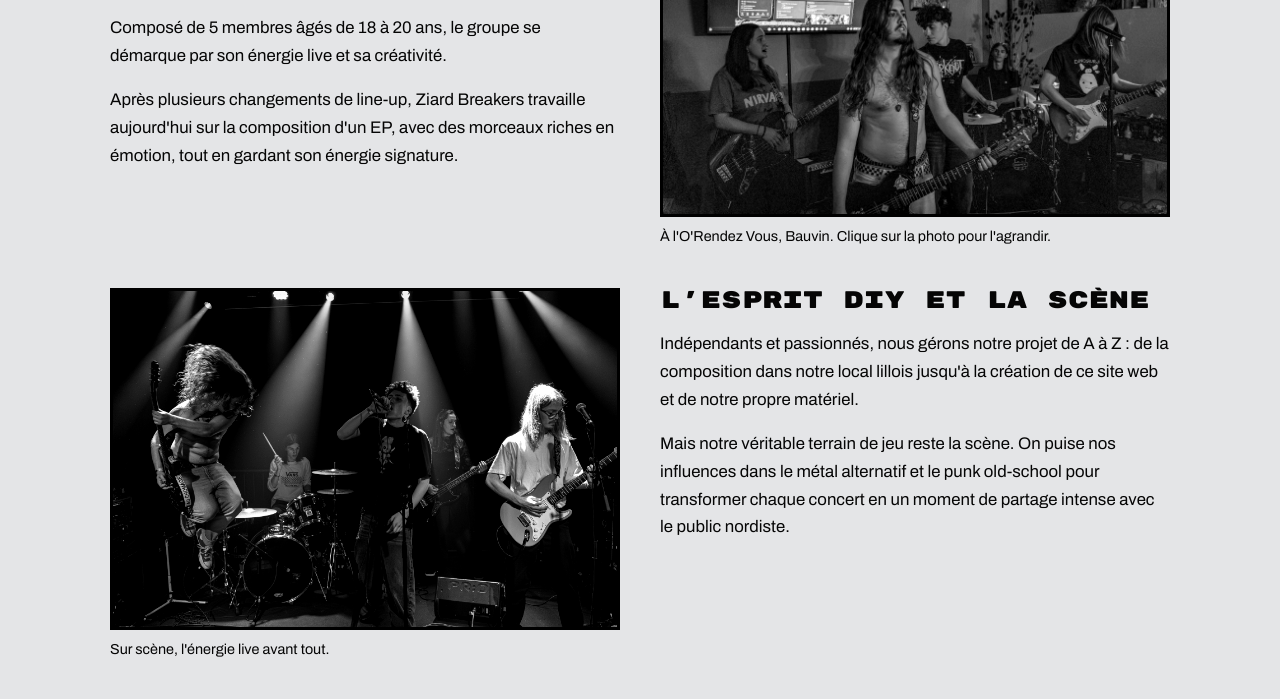
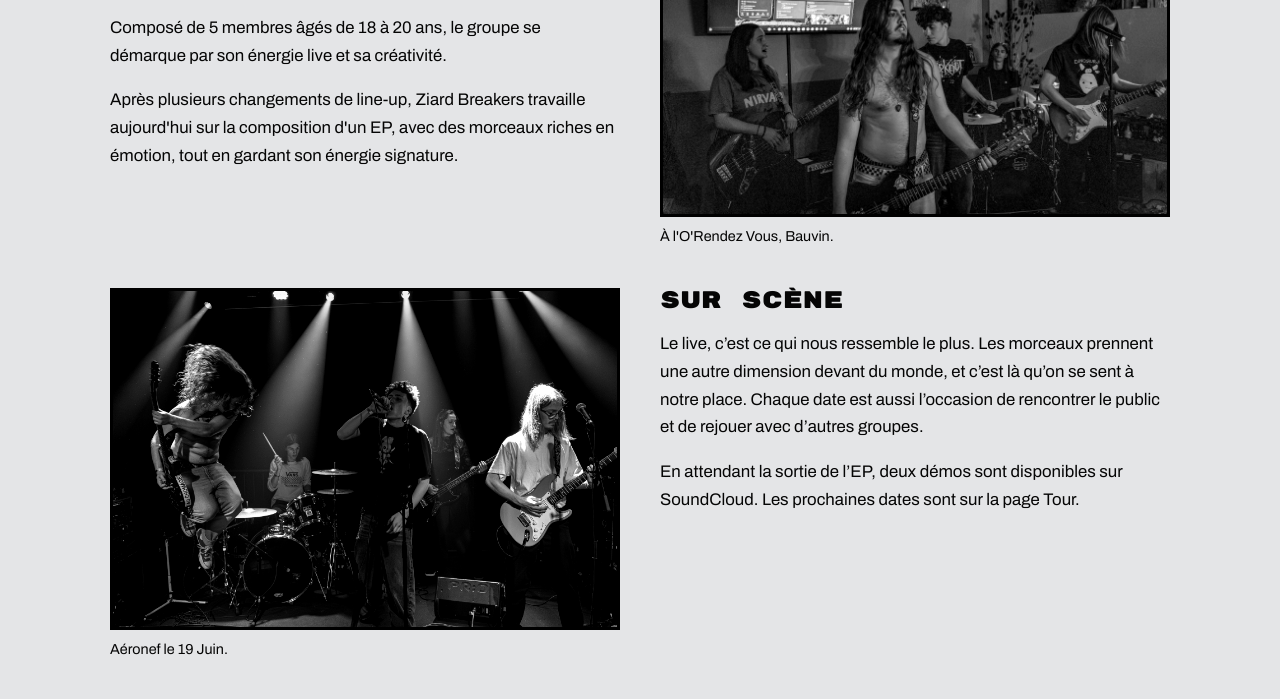
Before and after one commit to paul-zb/ziardbreakers, a plain HTML site: page docs/biographie.html in a window 1280 px wide. Shown: the part 225-924 px from the top of the page. Drawn offline with Linux system fonts and the light colour scheme; grey boxes are pictures that could not be loaded.

Commit message:
refonte des textes dans la bio.html

```diff
--- a/docs/biographie.html
+++ b/docs/biographie.html
@@ -35,18 +35,18 @@
   </div>
   <figure class="photo">
     <img src="assets/images/rdv.jpg" alt="Concert du groupe à l'O'Rendez Vous, Bauvin en Avril 2026" loading="lazy">
-    <figcaption>À l'O'Rendez Vous, Bauvin. Clique sur la photo pour l'agrandir.</figcaption>
+    <figcaption>À l'O'Rendez Vous, Bauvin. </figcaption>
   </figure>
 
   <!-- Ligne 2 : Image à gauche, Texte (NOUVEAU) à droite -->
   <figure class="photo">
-    <img src="assets/images/arnf.jpg" alt="Le groupe sur scène, le guitariste en plein saut sous les projecteurs" loading="lazy">
-    <figcaption>Sur scène, l'énergie live avant tout.</figcaption>
+    <img src="assets/images/arnf.jpg" alt="Aéronef le 19 Juin" loading="lazy">
+    <figcaption>Aéronef le 19 Juin.</figcaption>
   </figure>
   <div>
-    <h2>L'esprit DIY et la scène</h2>
-    <p>Indépendants et passionnés, nous gérons notre projet de A à Z : de la composition dans notre local lillois jusqu'à la création de ce site web et de notre propre matériel.</p>
-    <p>Mais notre véritable terrain de jeu reste la scène. On puise nos influences dans le métal alternatif et le punk old-school pour transformer chaque concert en un moment de partage intense avec le public nordiste.</p>
+    <h2>Sur scène</h2>
+    <p>Le live, c’est ce qui nous ressemble le plus. Les morceaux prennent une autre dimension devant du monde, et c’est là qu’on se sent à notre place. Chaque date est aussi l’occasion de rencontrer le public et de rejouer avec d’autres groupes.</p>
+    <p>En attendant la sortie de l’EP, deux démos sont disponibles sur SoundCloud. Les prochaines dates sont sur la page Tour.</p>
   </div>
 
   <!-- Ligne 3 : Texte à gauche, Nouvelle image à droite -->
@@ -58,7 +58,7 @@
   <figure class="photo">
     <!-- Modifie le src ci-dessous avec le nom de ta nouvelle image -->
     <img src="assets/images/rdv2.jpg" alt="Ziard Breakers au O'Rendez Vous de Bauvin en Octobre 2026" loading="lazy">
-    <figcaption>Légende de la nouvelle photo</figcaption>
+    <figcaption>O'Rendez Vous en Octobre 2026</figcaption>
   </figure>
 
 </section>
```
Also changed, not shown: src/pages/biographie.html (+7 -7 lines).
